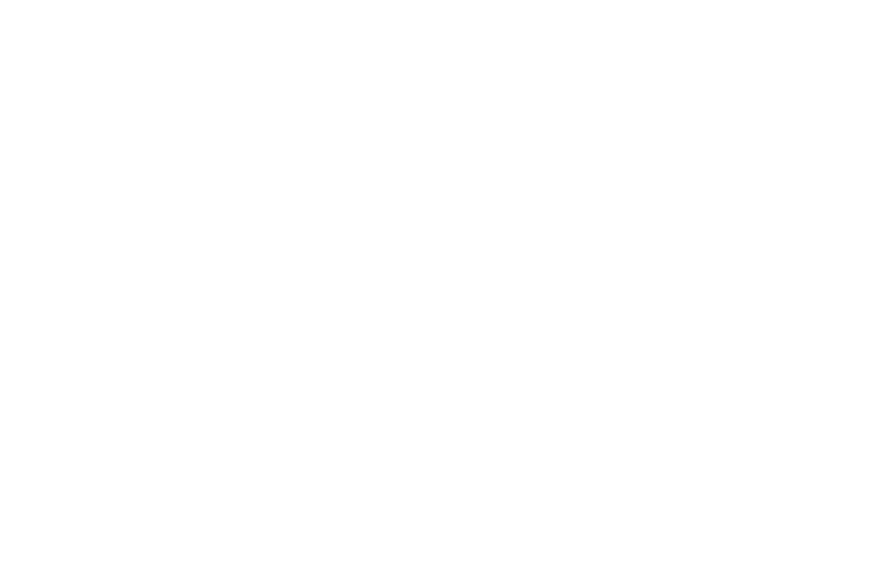
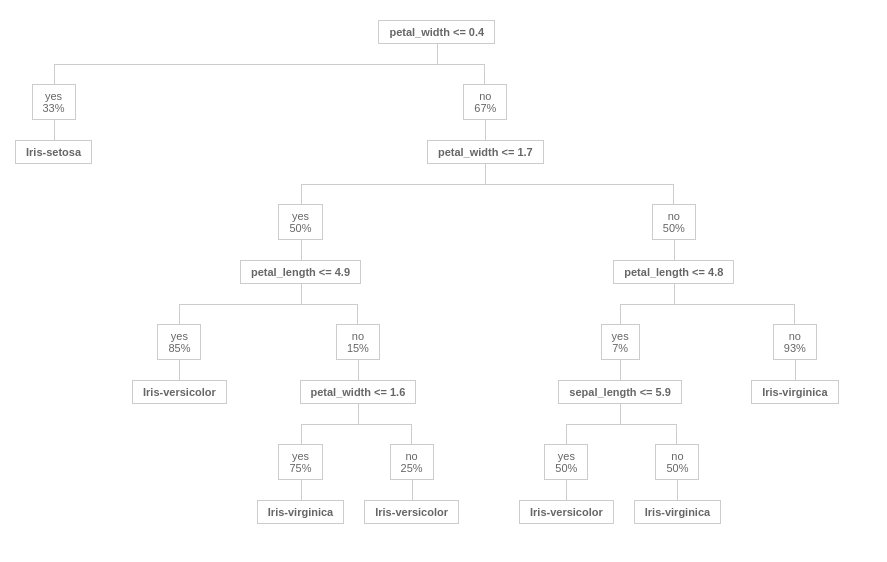
Before and after one commit to evheny0/bsuir-labs, a plain HTML site: page tpr/lab3/index.html in a window 1280 px wide. Shown: the whole page, without its empty margins (0-887 px from the left). Drawn offline with Linux system fonts and the light colour scheme.

Commit message:
tpr3: added node power

```diff
--- a/tpr/lab3/index.html
+++ b/tpr/lab3/index.html
@@ -0,0 +1,140 @@
+<link type="text/css" rel="stylesheet" href="style.css">
+<div class="tree"> <ul>
+      <li>
+        <a>
+          <b> petal_width <= 0.4</b>
+        </a>
+        <ul>
+          <li>
+            <a>yes<br>33%</a>
+            <ul>
+                <li>
+                  <a class=Iris-setosa>
+                    <b> Iris-setosa  </b>
+                  </a>
+                </li>
+              </ul>
+          </li>
+          <li>
+            <a>no<br>67%</a>
+            <ul>
+      <li>
+        <a>
+          <b> petal_width <= 1.7</b>
+        </a>
+        <ul>
+          <li>
+            <a>yes<br>50%</a>
+            <ul>
+      <li>
+        <a>
+          <b> petal_length <= 4.9</b>
+        </a>
+        <ul>
+          <li>
+            <a>yes<br>85%</a>
+            <ul>
+                <li>
+                  <a class=Iris-versicolor>
+                    <b> Iris-versicolor  </b>
+                  </a>
+                </li>
+              </ul>
+          </li>
+          <li>
+            <a>no<br>15%</a>
+            <ul>
+      <li>
+        <a>
+          <b> petal_width <= 1.6</b>
+        </a>
+        <ul>
+          <li>
+            <a>yes<br>75%</a>
+            <ul>
+                <li>
+                  <a class=Iris-virginica>
+                    <b> Iris-virginica  </b>
+                  </a>
+                </li>
+              </ul>
+          </li>
+          <li>
+            <a>no<br>25%</a>
+            <ul>
+                <li>
+                  <a class=Iris-versicolor>
+                    <b> Iris-versicolor  </b>
+                  </a>
+                </li>
+              </ul>
+          </li>
+        </ul>
+      </li>
+    </ul>
+          </li>
+        </ul>
+      </li>
+    </ul>
+          </li>
+          <li>
+            <a>no<br>50%</a>
+            <ul>
+      <li>
+        <a>
+          <b> petal_length <= 4.8</b>
+        </a>
+        <ul>
+          <li>
+            <a>yes<br>7%</a>
+            <ul>
+      <li>
+        <a>
+          <b> sepal_length <= 5.9</b>
+        </a>
+        <ul>
+          <li>
+            <a>yes<br>50%</a>
+            <ul>
+                <li>
+                  <a class=Iris-versicolor>
+                    <b> Iris-versicolor  </b>
+                  </a>
+                </li>
+              </ul>
+          </li>
+          <li>
+            <a>no<br>50%</a>
+            <ul>
+                <li>
+                  <a class=Iris-virginica>
+                    <b> Iris-virginica  </b>
+                  </a>
+                </li>
+              </ul>
+          </li>
+        </ul>
+      </li>
+    </ul>
+          </li>
+          <li>
+            <a>no<br>93%</a>
+            <ul>
+                <li>
+                  <a class=Iris-virginica>
+                    <b> Iris-virginica  </b>
+                  </a>
+                </li>
+              </ul>
+          </li>
+        </ul>
+      </li>
+    </ul>
+          </li>
+        </ul>
+      </li>
+    </ul>
+          </li>
+        </ul>
+      </li>
+    </ul> </div>
```
Also changed, not shown: tpr/lab3/style.css (+11 -0 lines), 1 other file.
